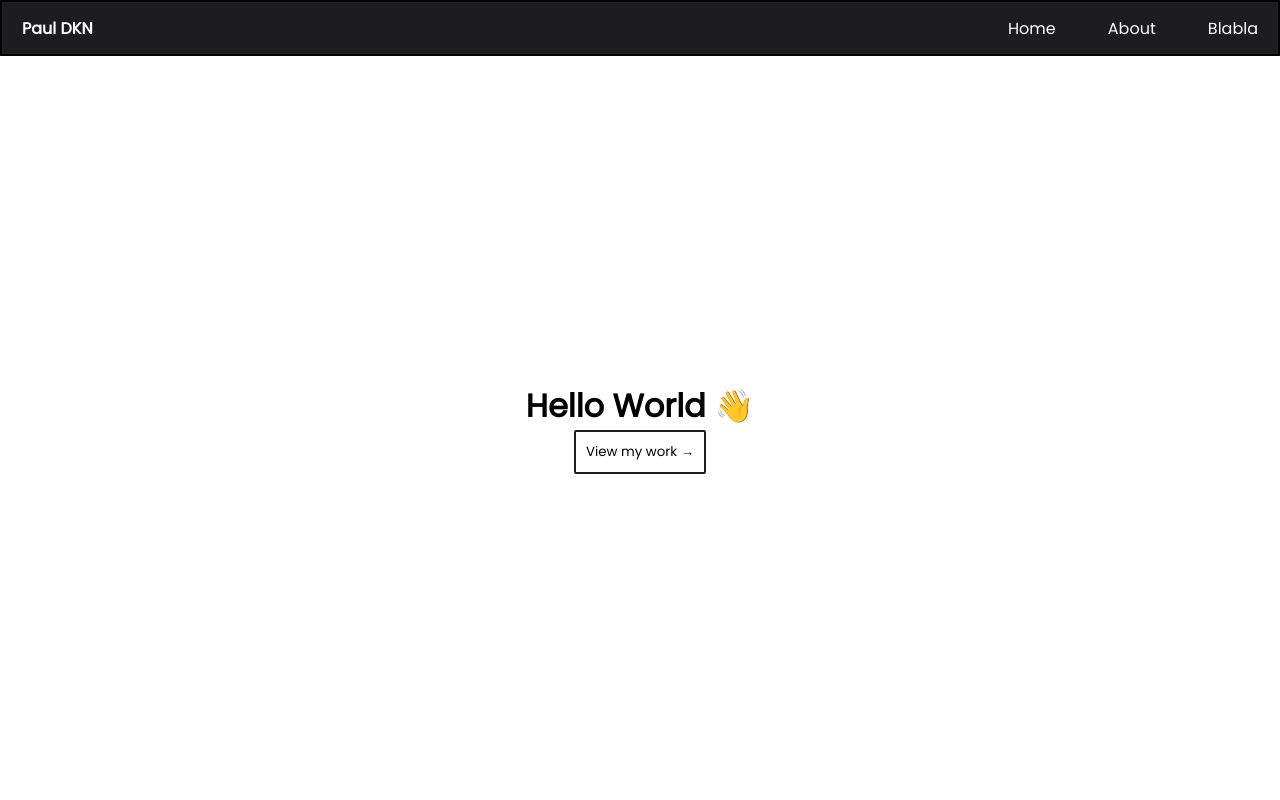
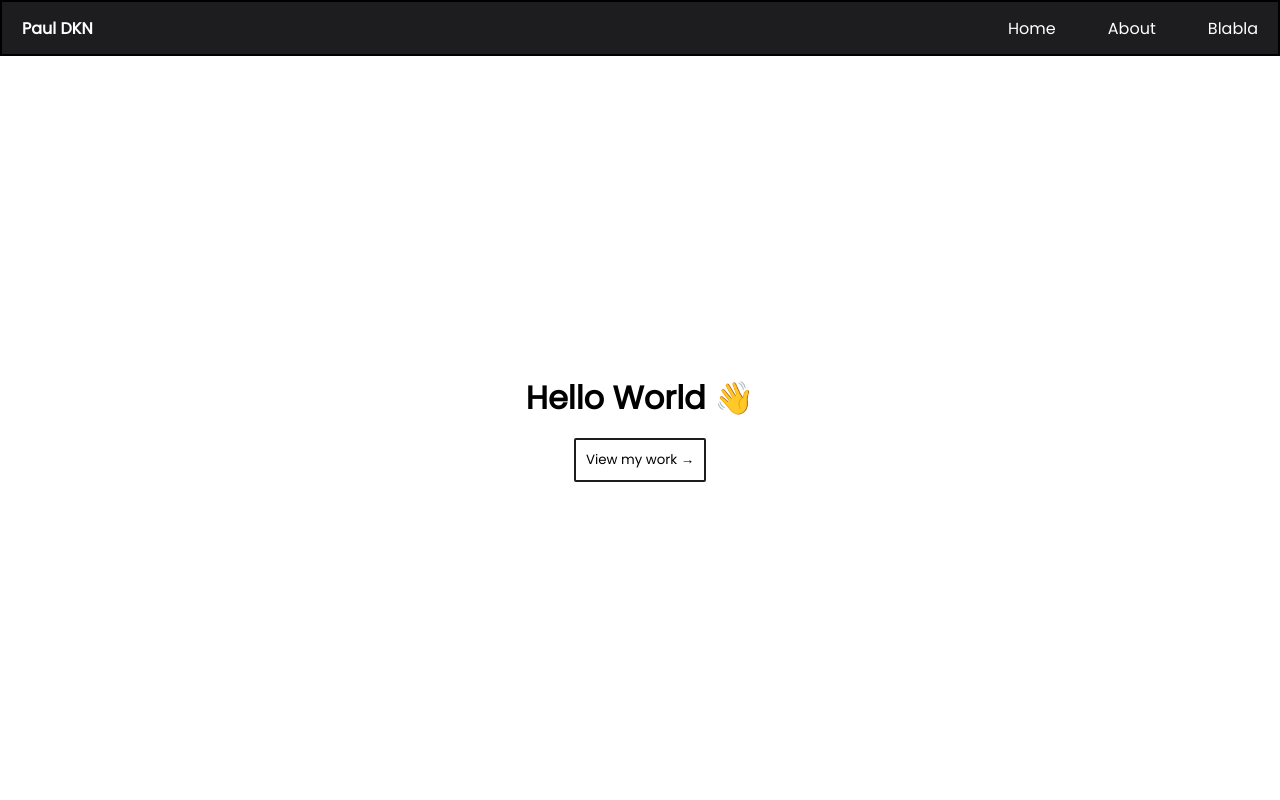
Before and after one commit to pauldkn/portfolio, a React (Create React App) app: page / in a window 1280 px wide. Shown: the top 800 px of the page. Built offline with nearby package versions, Linux system fonts and the light colour scheme.

Commit message:
Home updated

```diff
--- a/src/styles/home.scss
+++ b/src/styles/home.scss
@@ -5,6 +5,9 @@
   min-height: 93vh;
   margin: 0 auto;
   justify-content: center;
+  h1 {
+    margin-bottom: 1rem;
+  }
 }
 
 // MID : PROJECT SECTION
```
